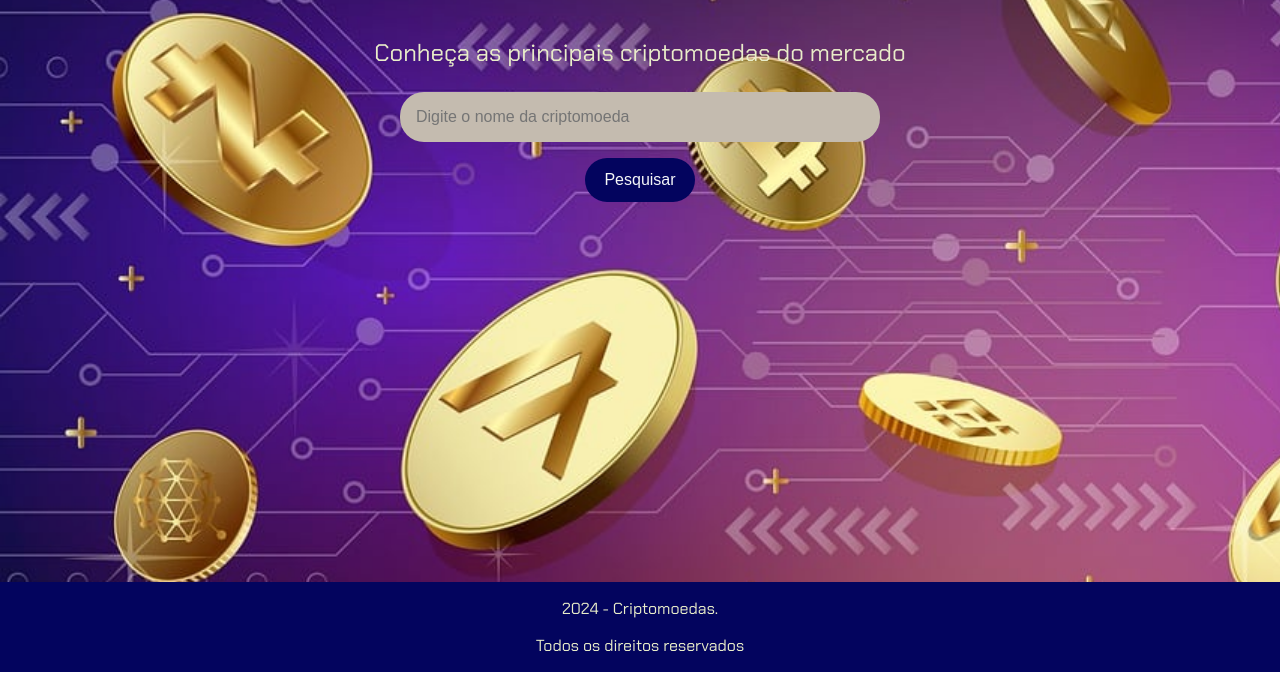
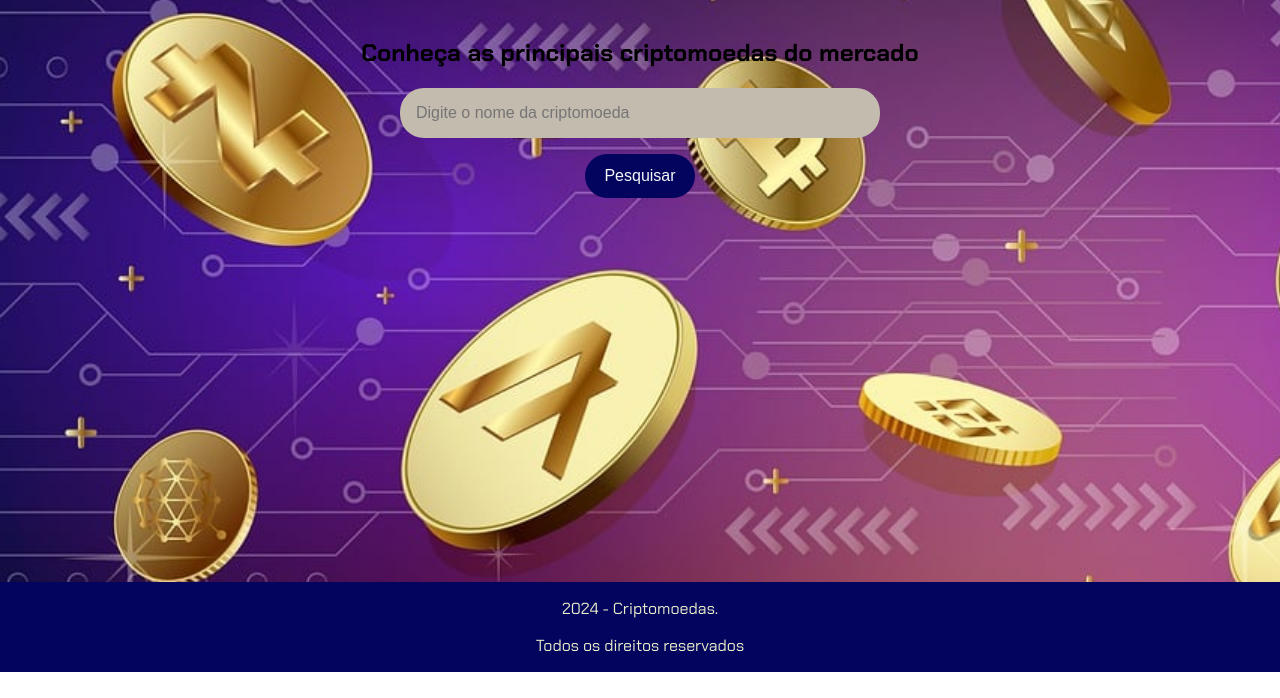
Before and after one commit to Karliane20/Imers-o-Alura, a plain HTML site: page index.html in a window 1280 px wide. Shown: the part 128-826 px from the top of the page. Drawn offline with Linux system fonts and the light colour scheme; files whose address does not match are found by name.

Commit message:
Update index.html

```diff
--- a/index.html
+++ b/index.html
@@ -12,12 +12,11 @@
     </header>
     <main>
         <section>
-            <p>Conheça as principais criptomoedas do mercado</p>
-            <input type="text" placeholder="Digite o nome da criptomoeda">
+            <h2>Conheça as principais criptomoedas do mercado</h2>
+            <input type="text" placeholder="Digite o nome da criptomoeda" id="campo-pesquisa">
             <button onclick="pesquisar()">Pesquisar</button>
         </section>
         <section class="resultados-pesquisa" id="resultados-pesquisa">
-
         </section>
     </main>
     <footer>
```
